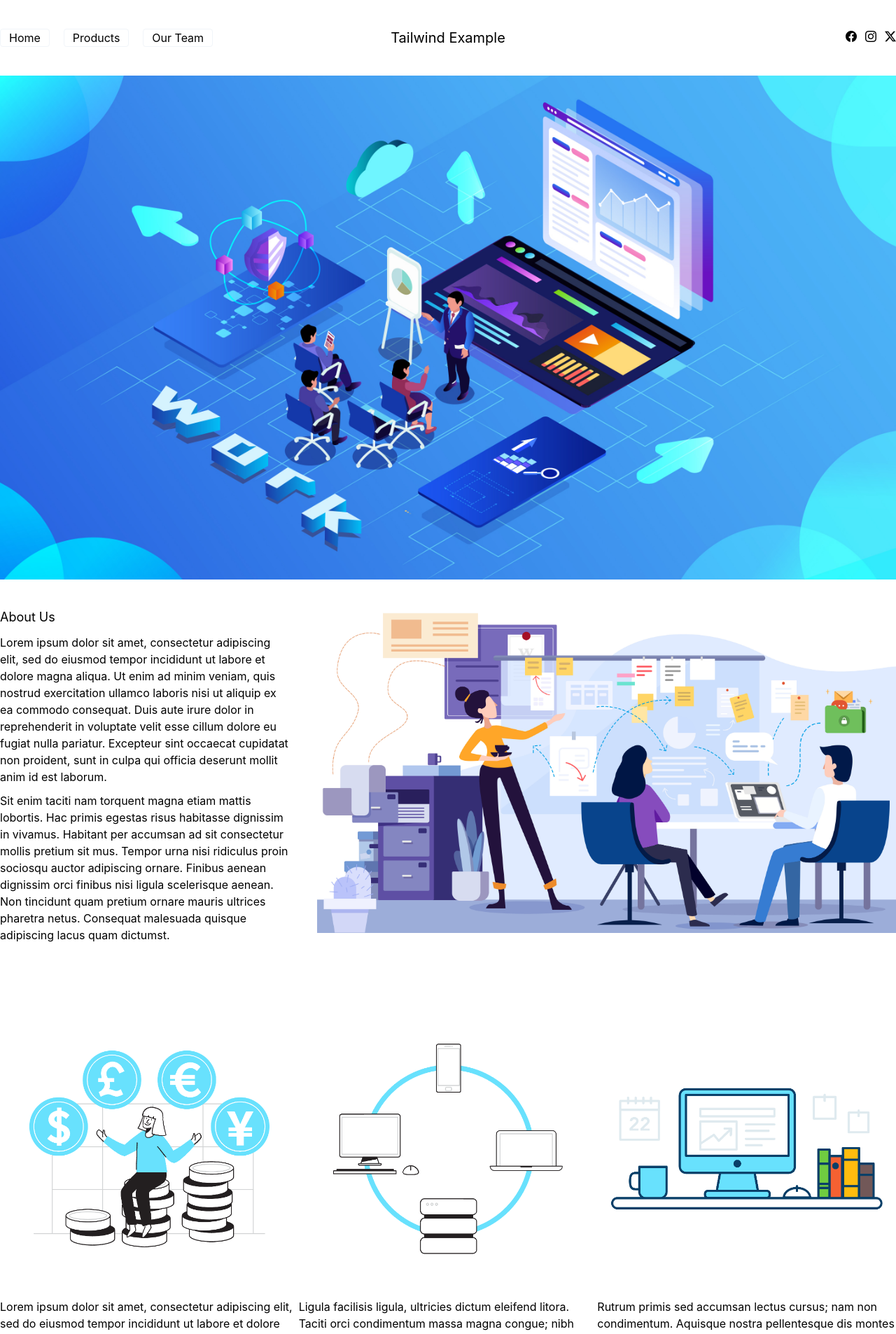
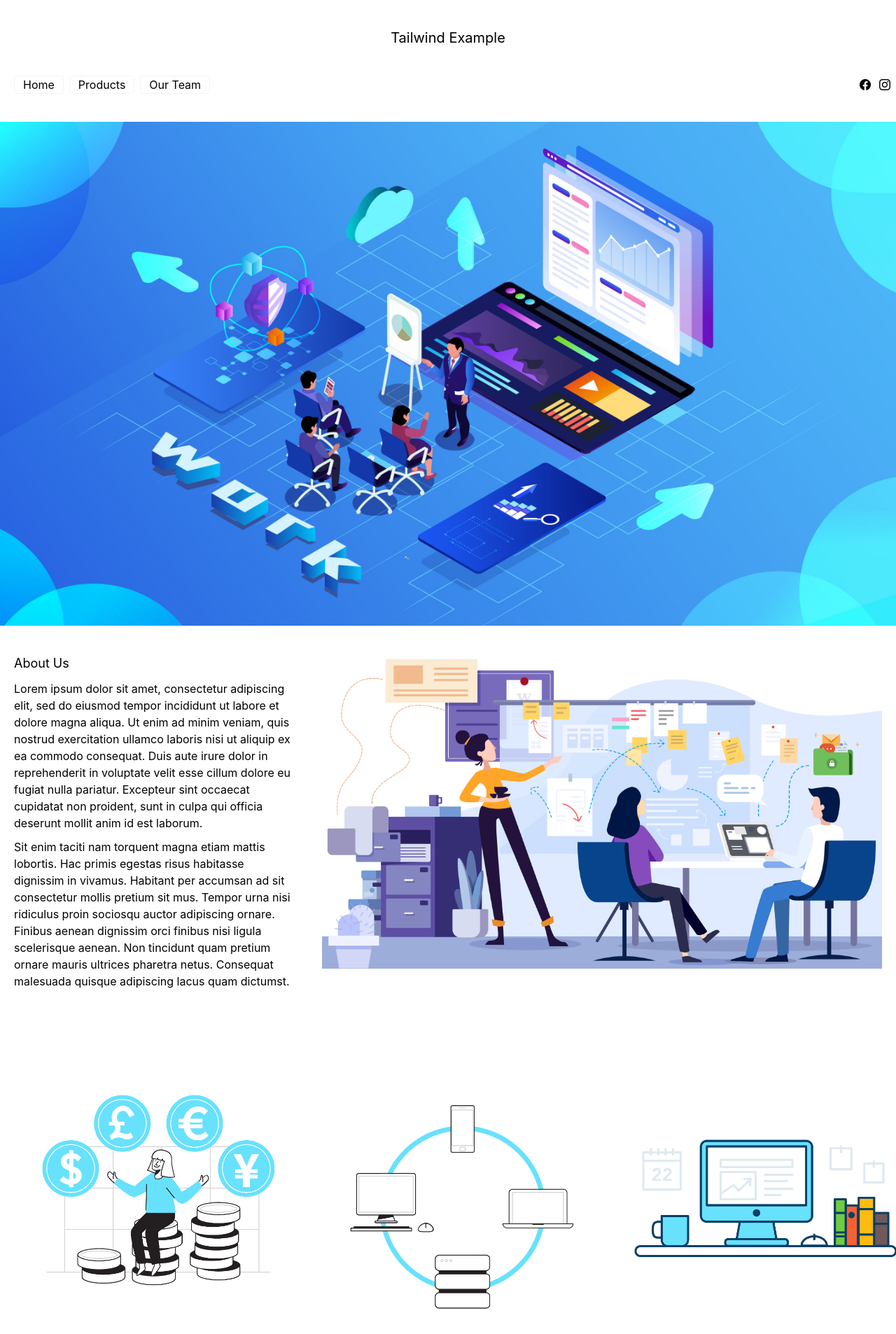
Before and after one commit to EricSorum/tailwind-example, a React (Vite) app: page / in a window 1280 px wide. Shown: the top 1906 px of the page at 70% size. Built offline with nearby package versions, Linux system fonts and the light colour scheme; a web font is replaced by a local one.

Commit message:
Improved responsiveness.

```diff
--- a/index.html
+++ b/index.html
@@ -6,6 +6,7 @@
     <link rel="preconnect" href="https://rsms.me/">
     <link rel="stylesheet" href="https://rsms.me/inter/inter.css">
     <link rel="icon" type="image/svg+xml" href="/vite.svg" />
+    <link type="text/plain" rel="author" href="http://domain/humans.txt" />
     <meta name="viewport" content="width=device-width, initial-scale=1.0" />
     <title>Tailwind Example</title>
   </head>
--- a/src/components/Feature.tsx
+++ b/src/components/Feature.tsx
@@ -2,7 +2,7 @@ import { FeatureType } from "../lib/definitions"
 
 export default function Feature(props: FeatureType) {
   return (
-    <div className="flex flex-col items center">
+    <div className="flex flex-col items center max-w-[360px] md:max-w-full">
       <img src={props.img} className=""/>
       <div>{props.txt}</div>
     </div>
--- a/src/components/Navbar.tsx
+++ b/src/components/Navbar.tsx
@@ -21,7 +21,7 @@ export default function Nav() {
   ]
 
   return (
-    <ul className="flex items-center gap-5">
+    <ul className="flex items-center gap-2">
       {menu.map((link: NavType) =>
       <div key={link.id}>
         <NavLink {...link} />
--- a/src/components/layout/About.tsx
+++ b/src/components/layout/About.tsx
@@ -2,7 +2,7 @@ import business from '../../assets/business.png'
 
 export default function() {
   return (
-    <div className="grid grid-cols-[1fr_2fr] gap-10 pt-10">
+    <div className="flex flex-col-reverse lg:grid grid-cols-[1fr_2fr] gap-10 pt-10 mx-5 2xl:mx-0">
       <div>
         <h2 className="text-lg">About Us</h2>
         <p>Lorem ipsum dolor sit amet, consectetur adipiscing elit, sed do eiusmod tempor incididunt ut labore et dolore magna aliqua. Ut enim ad minim veniam, quis nostrud exercitation ullamco laboris nisi ut aliquip ex ea commodo consequat. Duis aute irure dolor in reprehenderit in voluptate velit esse cillum dolore eu fugiat nulla pariatur. Excepteur sint occaecat cupidatat non proident, sunt in culpa qui officia deserunt mollit anim id est laborum.</p>
--- a/src/components/layout/Features.tsx
+++ b/src/components/layout/Features.tsx
@@ -26,8 +26,8 @@ export default function Features() {
   ]
 
   return (
-    <div className="flex justify-center items-center w-full flex-col pt-10">
-      <div className="grid grid-cols-3">
+    <div className="w-full pt-10 mx-5 2xl:mx-0">
+      <div className="md:grid grid-cols-3 md:gap-5 flex flex-col items-center">
         {features.map((feature: FeatureType) => (
             <div key={feature.id}>
               <Feature {...feature} />
--- a/src/components/layout/Footer.tsx
+++ b/src/components/layout/Footer.tsx
@@ -1,21 +1,19 @@
 export default function Footer() {
   return(
     <div className="border-t w-full py-10">
-      <div className="grid grid-cols-3">
-        <ul className="">
+      <div className="flex flex-col items-start gap-3 md:grid grid-cols-3 mx-5 2xl:mx-0">
+        <ul className="flex flex-col items-center md:items-start w-full">
           <li><a>Privacy Policy</a></li>
           <li><a>Terms and Conditions</a></li>
         </ul>
-        <ul>
-          <li><i className="bi bi-pin-map pr-3"></i>100 Address Lane, Town City, ST  55555</li>
+        <ul className="flex flex-col items-center md:items-start w-full text-center">
+          <li><i className="bi bi-pin-map pr-3"></i>100 Address Lane Town City, ST  55555</li>
           <li><i className="bi bi-telephone pr-3"></i>(555) 555-555</li>
         </ul>
-        <ul className="flex justify-end">
-          <li>© 2024 Copyright Eric Sorum</li>
-        </ul>
-
+        <div className="flex flex-col items-center md:items-end w-full">
+          © 2024 Copyright Eric Sorum
+        </div>
       </div>
-
-  </div>
+    </div>
   )
 }
--- a/src/components/layout/Header.tsx
+++ b/src/components/layout/Header.tsx
@@ -4,17 +4,14 @@ import Socials from '../Socials'
 import 'bootstrap-icons/font/bootstrap-icons.css';
 
 export default function Header() {
+  return(
+    <>
+    <div className="text-center"><h1 className="text-xl py-10">Tailwind Example</h1></div>
 
-
-
-  return(
-    <div className="grid grid-cols-3 w-full pt-10">
+    <div className="flex flex-col xs:flex-row gap-3 items-center justify-between w-full mx-5 2xl:mx-0">
       <Navbar />
-      <div className="text-center"><h1 className="text-xl">Tailwind Example</h1></div>
       <Socials />
-
-
-
     </div>
+    </>
   )
 }
--- a/src/components/layout/Products.tsx
+++ b/src/components/layout/Products.tsx
@@ -48,10 +48,10 @@ export default function Features() {
   ]
 
   return (
-    <div className="flex justify-center items-center w-full flex-col pt-10">
-      <div className="grid grid-cols-3 gap-10">
+    <div className="flex justify-center items-center w-full flex-col pt-10 mx-5 2xl:mx-0">
+      <div className="grid md:grid-cols-3 grid-cols-2 gap-10">
         {products.map((product: ProductType) =>
-            <img src={product.img} className="max-w-[380px]"/>
+            <img src={product.img} className="w-full max-w-[380px]"/>
           )
         }
       </div>
--- a/src/output.css
+++ b/src/output.css
@@ -559,6 +559,16 @@ video {
   margin-right: auto;
 }
 
+.mx-5 {
+  margin-left: 1.25rem;
+  margin-right: 1.25rem;
+}
+
+.mx-10 {
+  margin-left: 2.5rem;
+  margin-right: 2.5rem;
+}
+
 .flex {
   display: flex;
 }
@@ -579,6 +589,18 @@ video {
   max-width: 1536px;
 }
 
+.max-w-\[300\] {
+  max-width: 300;
+}
+
+.max-w-\[300px\] {
+  max-width: 300px;
+}
+
+.max-w-\[360px\] {
+  max-width: 360px;
+}
+
 .grid-cols-3 {
   grid-template-columns: repeat(3, minmax(0, 1fr));
 }
@@ -587,8 +609,20 @@ video {
   grid-template-columns: 1fr 2fr;
 }
 
+.grid-cols-2 {
+  grid-template-columns: repeat(2, minmax(0, 1fr));
+}
+
 .flex-col {
   flex-direction: column;
+}
+
+.flex-col-reverse {
+  flex-direction: column-reverse;
+}
+
+.items-start {
+  align-items: flex-start;
 }
 
 .items-center {
@@ -603,12 +637,24 @@ video {
   justify-content: center;
 }
 
+.justify-between {
+  justify-content: space-between;
+}
+
 .gap-10 {
   gap: 2.5rem;
 }
 
+.gap-2 {
+  gap: 0.5rem;
+}
+
 .gap-3 {
   gap: 0.75rem;
+}
+
+.gap-6 {
+  gap: 1.5rem;
 }
 
 .gap-5 {
@@ -653,6 +699,10 @@ video {
   text-align: center;
 }
 
+.text-right {
+  text-align: right;
+}
+
 .text-lg {
   font-size: 1.125rem;
   line-height: 1.75rem;
@@ -672,3 +722,67 @@ p {
   --tw-shadow-colored: 0 1px 3px 0 var(--tw-shadow-color), 0 1px 2px -1px var(--tw-shadow-color);
   box-shadow: var(--tw-ring-offset-shadow, 0 0 #0000), var(--tw-ring-shadow, 0 0 #0000), var(--tw-shadow);
 }
+
+@media (min-width: 480px) {
+  .xs\:flex-row {
+    flex-direction: row;
+  }
+}
+
+@media (min-width: 768px) {
+  .md\:grid {
+    display: grid;
+  }
+
+  .md\:max-w-full {
+    max-width: 100%;
+  }
+
+  .md\:grid-cols-2 {
+    grid-template-columns: repeat(2, minmax(0, 1fr));
+  }
+
+  .md\:grid-cols-3 {
+    grid-template-columns: repeat(3, minmax(0, 1fr));
+  }
+
+  .md\:flex-row {
+    flex-direction: row;
+  }
+
+  .md\:flex-col {
+    flex-direction: column;
+  }
+
+  .md\:items-start {
+    align-items: flex-start;
+  }
+
+  .md\:items-end {
+    align-items: flex-end;
+  }
+
+  .md\:gap-5 {
+    gap: 1.25rem;
+  }
+}
+
+@media (min-width: 1024px) {
+  .lg\:grid {
+    display: grid;
+  }
+}
+
+@media (min-width: 1280px) {
+  .xl\:mx-0 {
+    margin-left: 0px;
+    margin-right: 0px;
+  }
+}
+
+@media (min-width: 1536px) {
+  .\32xl\:mx-0 {
+    margin-left: 0px;
+    margin-right: 0px;
+  }
+}
```
Also changed, not shown: tailwind.config.js (+8 -0 lines), humans.txt (added).
